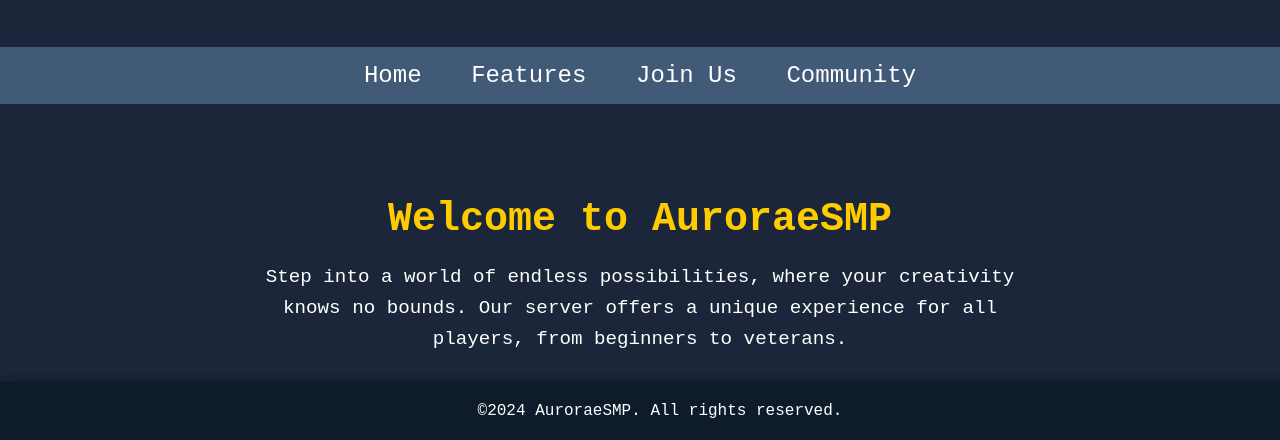
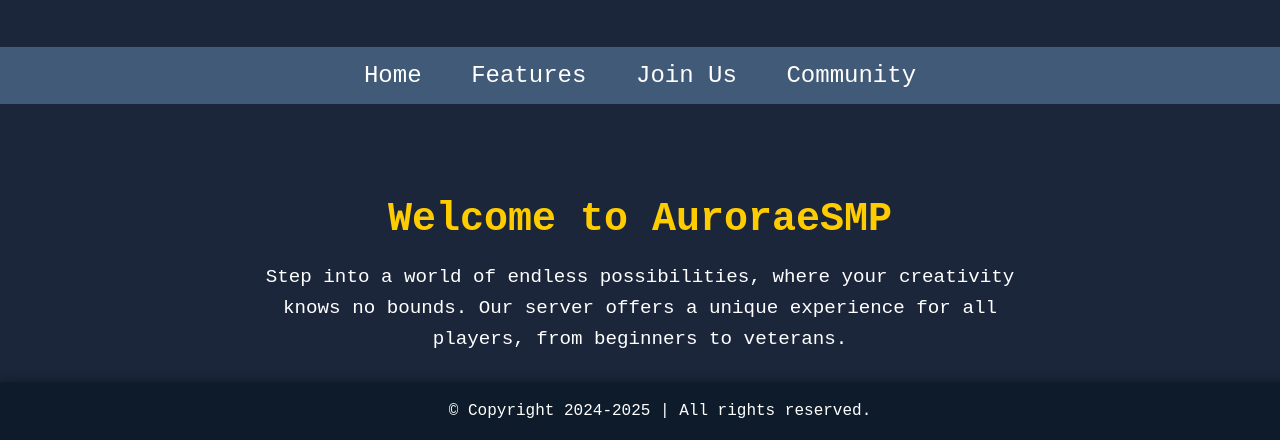
Before and after one commit to Voke2K/AuroraeSMP, a plain HTML site: page index.html in a window 1280 px wide. Shown: the part 360-800 px from the top of the page. Drawn offline with Linux system fonts and the light colour scheme.

Commit message:
Update index.html

```diff
--- a/index.html
+++ b/index.html
@@ -45,7 +45,7 @@
     </section>
 
     <footer>
-        <p>&copy;2024 AuroraeSMP. All rights reserved.</p>
+        <p>&copy; Copyright 2024-2025 | All rights reserved.</p>
     </footer>
 </body>
 </html>
```
